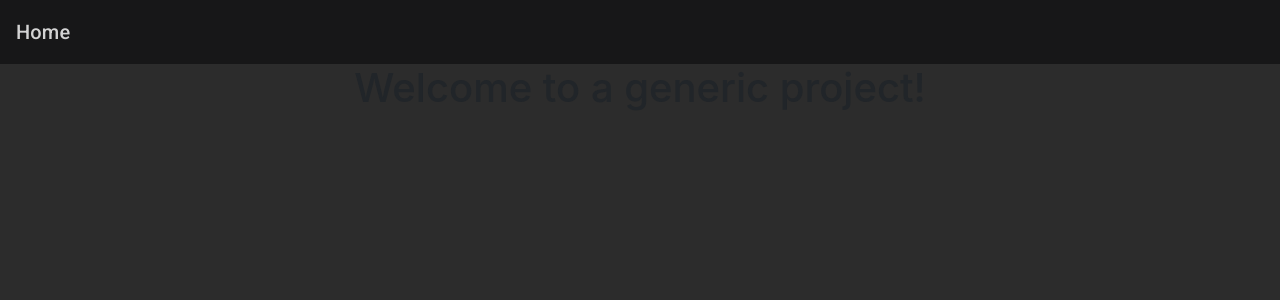
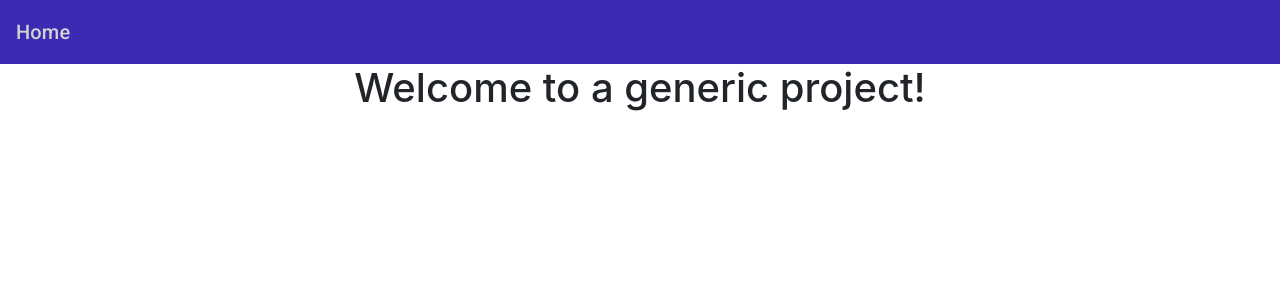
Before and after one commit to johnziegenbein/generic-template, an Angular app in the folder app/: page / in a window 1280 px wide. Shown: the top 300 px of the page. Built offline with nearby package versions, Linux system fonts and the light colour scheme.

Commit message:
Change custom theme

```diff
--- a/app/src/styles.scss
+++ b/app/src/styles.scss
@@ -149,19 +149,19 @@ $mat-dark-theme-background: (
 // Theme Config
 
 body {
-  --primary-color: #171718;
-  --primary-lighter-color: #b9b9ba;
-  --primary-darker-color: #0d0d0e;
+  --primary-color: #3d2ab2;
+  --primary-lighter-color: #c5bfe8;
+  --primary-darker-color: #271999;
   --text-primary-color: #{$light-primary-text};
   --text-primary-lighter-color: #{$dark-primary-text};
   --text-primary-darker-color: #{$light-primary-text};
 }
 
 $mat-primary: (
-  main: #171718,
-  lighter: #b9b9ba,
-  darker: #0d0d0e,
-  200: #171718, // For slide toggle,
+  main: #3d2ab2,
+  lighter: #c5bfe8,
+  darker: #271999,
+  200: #3d2ab2, // For slide toggle,
   contrast : (
     main: $light-primary-text,
     lighter: $dark-primary-text,
@@ -193,19 +193,19 @@ $mat-accent: (
 $theme-accent: mat-palette($mat-accent, main, lighter, darker);
 
 body {
-  --warn-color: #ff2a2a;
-  --warn-lighter-color: #ffbfbf;
-  --warn-darker-color: #ff1919;
+  --warn-color: #ff0000;
+  --warn-lighter-color: #ffb3b3;
+  --warn-darker-color: #ff0000;
   --text-warn-color: #{$light-primary-text};
   --text-warn-lighter-color: #{$dark-primary-text};
   --text-warn-darker-color: #{$light-primary-text};
 }
 
 $mat-warn: (
-  main: #ff2a2a,
-  lighter: #ffbfbf,
-  darker: #ff1919,
-  200: #ff2a2a, // For slide toggle,
+  main: #ff0000,
+  lighter: #ffb3b3,
+  darker: #ff0000,
+  200: #ff0000, // For slide toggle,
   contrast : (
     main: $light-primary-text,
     lighter: $dark-primary-text,
@@ -214,8 +214,8 @@ $mat-warn: (
 );
 $theme-warn: mat-palette($mat-warn, main, lighter, darker);;
 
-$theme: mat-dark-theme($theme-primary, $theme-accent, $theme-warn);
-$altTheme: mat-light-theme($theme-primary, $theme-accent, $theme-warn);
+$theme: mat-light-theme($theme-primary, $theme-accent, $theme-warn);
+$altTheme: mat-dark-theme($theme-primary, $theme-accent, $theme-warn);
 
 // Theme Init
 @include angular-material-theme($theme);
@@ -246,5 +246,3 @@ $altTheme: mat-light-theme($theme-primary, $theme-accent, $theme-warn);
     font-family: 'Roboto';
   }
 }
-
-html, body { height: 100%; background-color: $dark-background }
```
